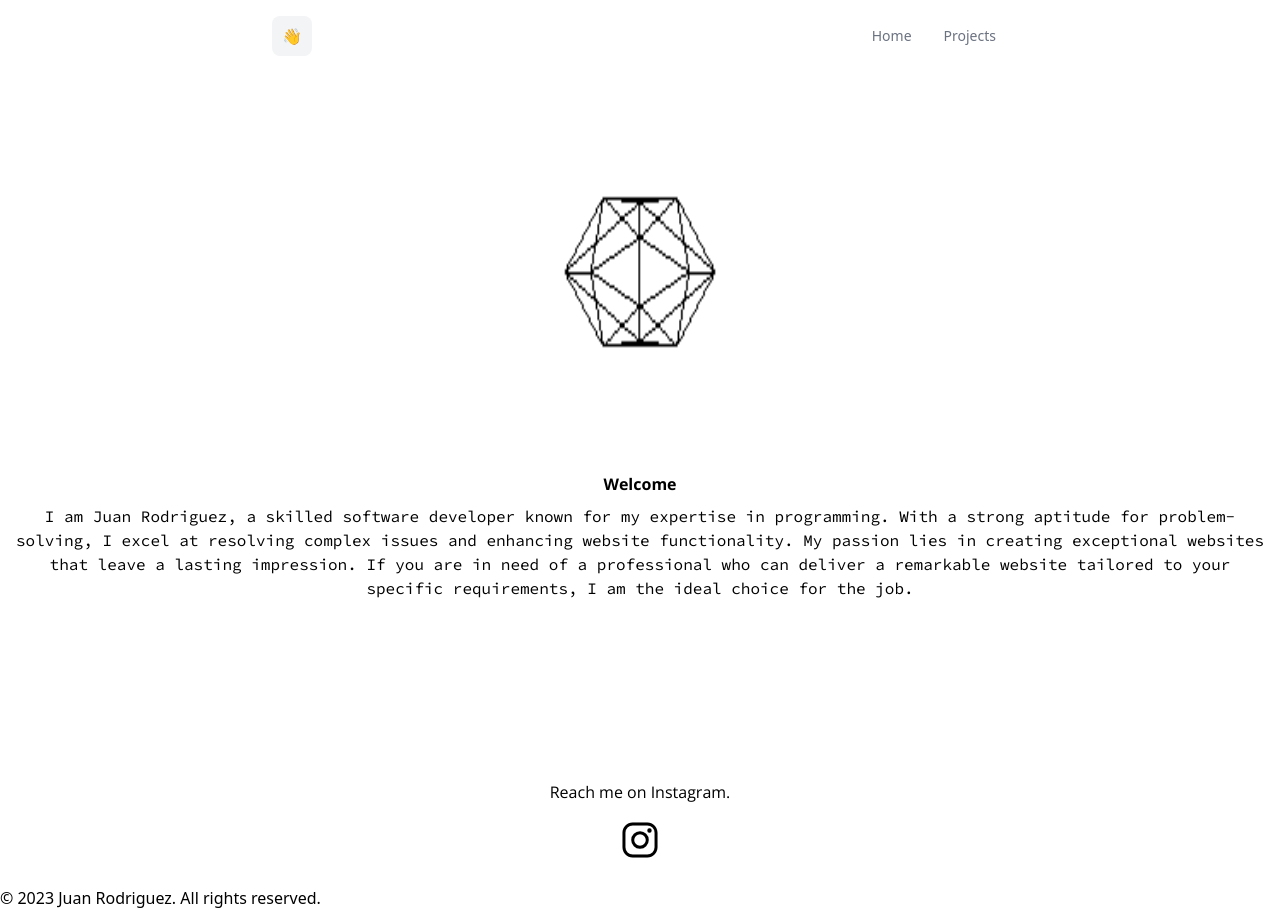
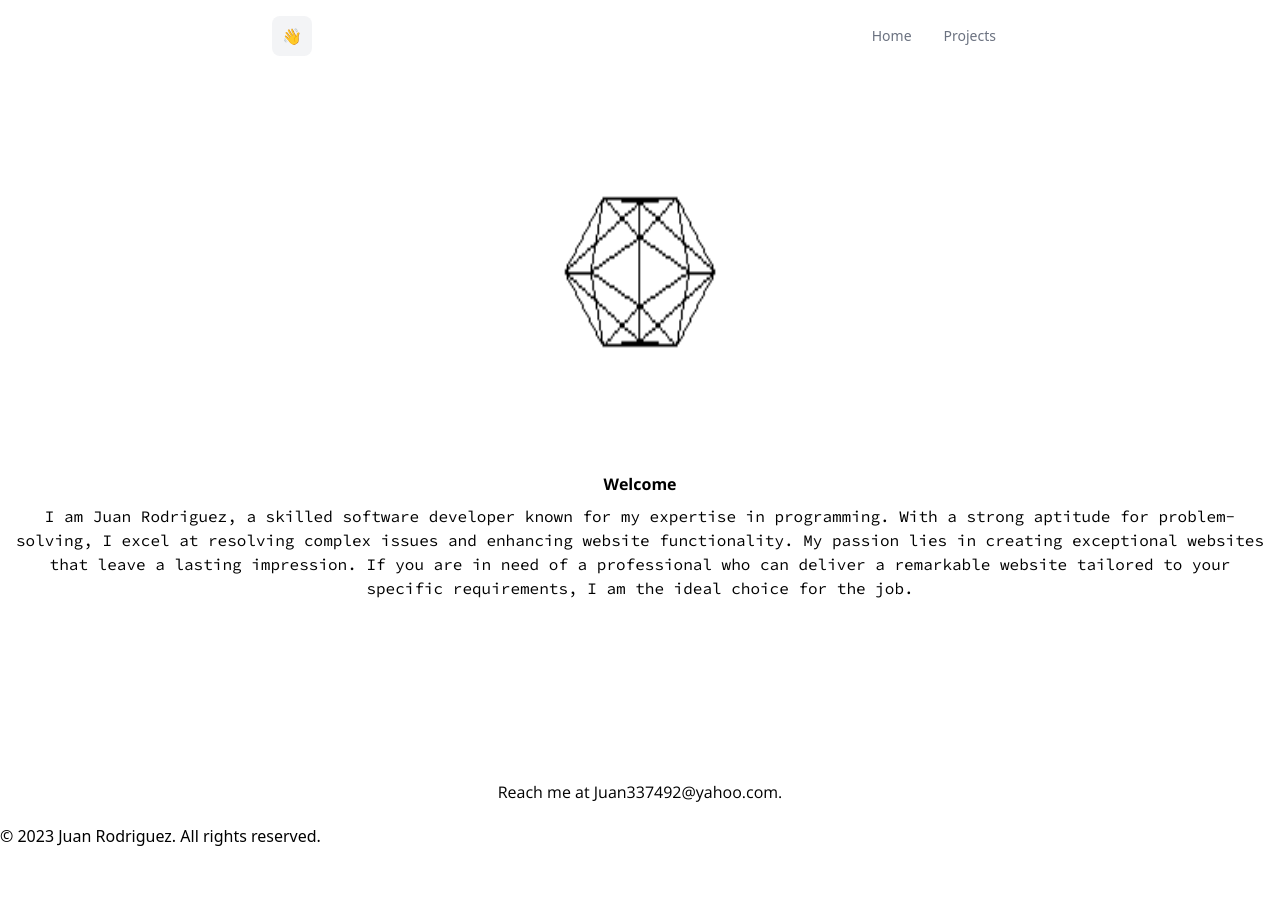
Before and after one commit to Juan337492/JUan337492.github.io, a website: page docs/index.html in a window 1280 px wide. After the commit the page ends 848 px from the top, so only its background shows below. Drawn offline with nearby package versions, Linux system fonts and the light colour scheme.

Commit message:
Update index.html
removed Instagram and added email

```diff
--- a/docs/index.html
+++ b/docs/index.html
@@ -42,10 +42,10 @@
       If you are in need of a professional who can deliver a remarkable website tailored to your specific requirements, I am the ideal choice for the job.</p>
   </main>
   <footer>
-    <h2 class="text-center" style="font-family: 'Open Sans', sans-serif;">Reach me on Instagram.</h2>
+    <h2 class="text-center" style="font-family: 'Open Sans', sans-serif;">Reach me at Juan337492@yahoo.com.</h2>
     <div class="flex justify-center mb-5 gap-3">
 
-      <a href="https://www.instagram.com/juantaco_/"><ion-icon class="w-10 h-10 pt-4" name="logo-instagram"></ion-icon></a>
+
     </div>
     <p>&copy; 2023 Juan Rodriguez. All rights reserved.</p>
 </footer>
```
